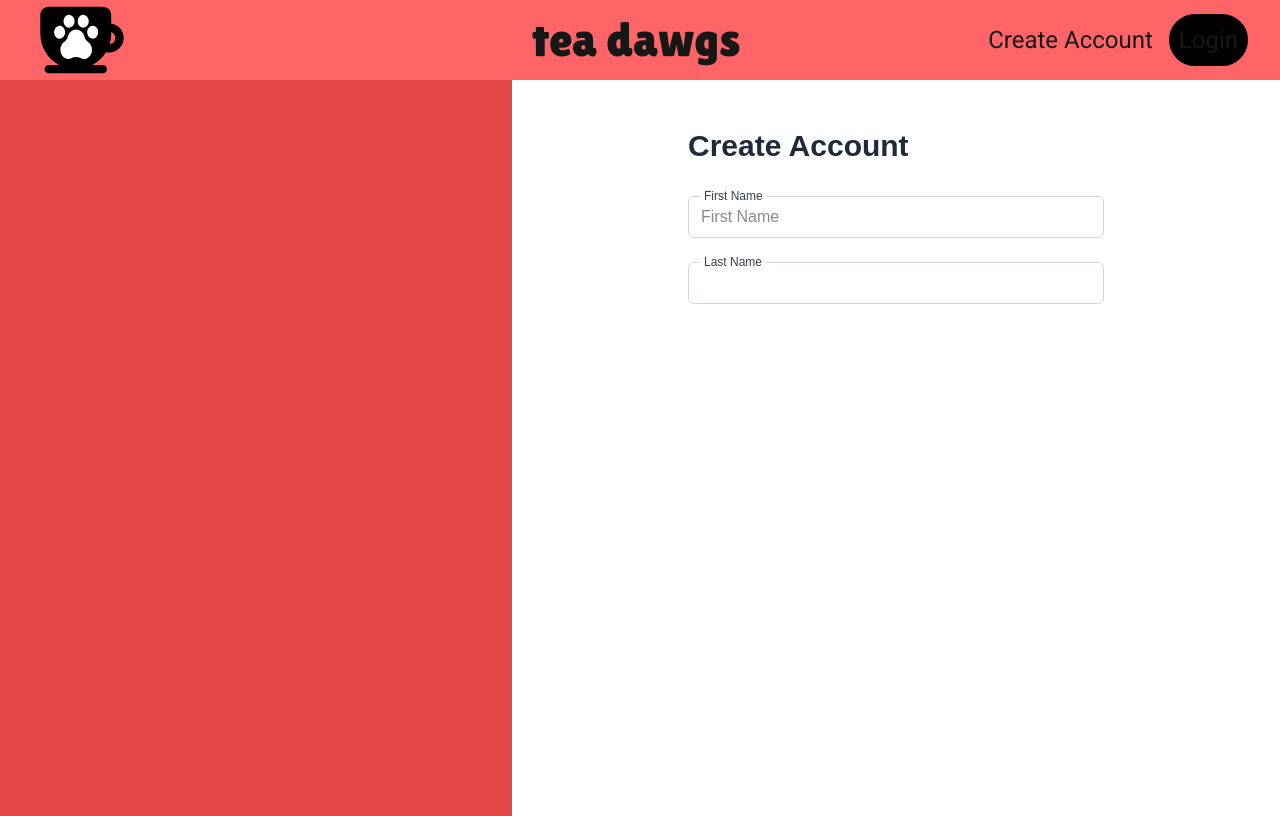
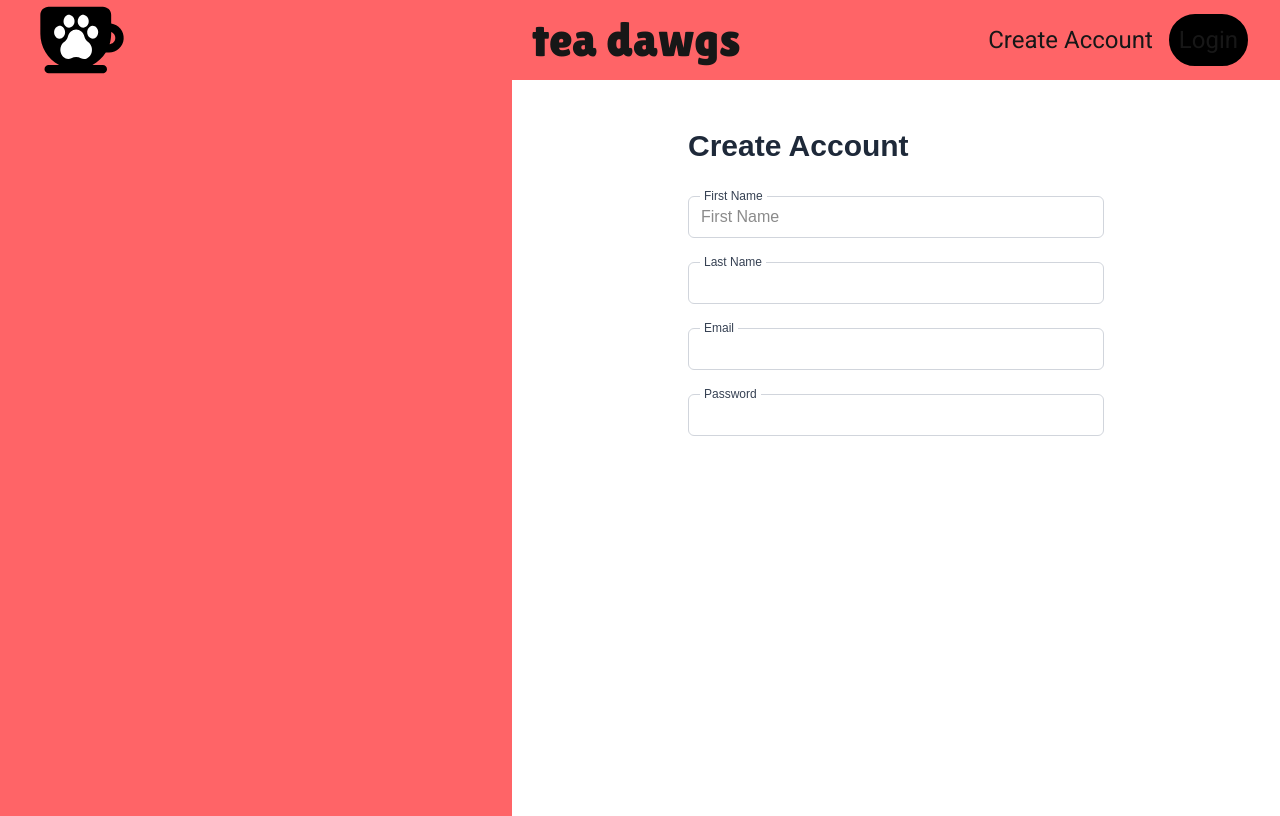
Before and after one commit to Firedynex/Minions-Project, a Next.js app in the folder teadawgs-minions-project/: page /create-account-page in a window 1280 px wide. Built offline with nearby package versions, Linux system fonts and the light colour scheme.

Commit message:
email input, pw input, corrected background color

```diff
--- a/teadawgs-minions-project/src/app/create-account-page/page.tsx
+++ b/teadawgs-minions-project/src/app/create-account-page/page.tsx
@@ -6,8 +6,7 @@ export default function CreateAccountPage() {
         <div className="min-h-screen bg-white">
             <Header authenticated={false}/>
             <div className="flex flex-1">
-                <div className="w-[40%] min-h-[calc(100vh-4rem)]"
-                    style={{backgroundColor: '#E54747'}}
+                <div className="w-[40%] bg-red-400 min-h-[calc(100vh-4rem)]"
                 ></div>
                 <div className="w-3/5 bg-white">
                     <main className="max-w-md mx-auto mt-8 p-4">
@@ -15,13 +14,20 @@ export default function CreateAccountPage() {
                         <form className="space-y-6">
                             <div className="relative">
                                 <label htmlFor="firstName" className="absolute -top-2 left-3 px-1 text-xs font-medium text-gray-700 bg-white">First Name</label>
-                                <input type="text" id="firstName" className="w-full px-3 py-2 border border-gray-300 rounded-md focus:outline-none focus:ring-2 focus:ring-[#E54747]" placeholder="First Name" />
+                                <input type="text" id="firstName" className="w-full px-3 py-2 border border-gray-300 rounded-md focus:outline-none focus:ring-2 focus:ring-[#f87171]" placeholder="First Name" />
                             </div>
                             <div className="relative">
                                 <label htmlFor="lastName" className="absolute -top-2 left-3 px-1 text-xs font-medium text-gray-700 bg-white">Last Name</label>
-                                <input type="text" id="lastName" className="w-full px-3 py-2 border border-gray-300 rounded-md focus:outline-none focus:ring-2 focus:ring-[#E54747]" />
+                                <input type="text" id="lastName" className="w-full px-3 py-2 border border-gray-300 rounded-md focus:outline-none focus:ring-2 focus:ring-[#f87171]" />
                             </div>
-
+                            <div className="relative">
+                                <label htmlFor="email" className="absolute -top-2 left-3 px-1 text-xs font-medium text-gray-700 bg-white">Email</label>
+                                <input type="email" id="email" className="w-full px-3 py-2 border border-gray-300 rounded-md focus:outline-none focus:ring-2 focus:ring-[#f87171]" />
+                            </div>
+                            <div className="relative">
+                                <label htmlFor="password" className="absolute -top-2 left-3 px-1 text-xs font-medium text-gray-700 bg-white">Password</label>
+                                <input type="password" id="password" className="w-full px-3 py-2 border border-gray-300 rounded-md focus:outline-none focus:ring-2 focus:ring-[#f87171]" />
+                            </div>
                         </form>
                     </main>
             </div>
```
